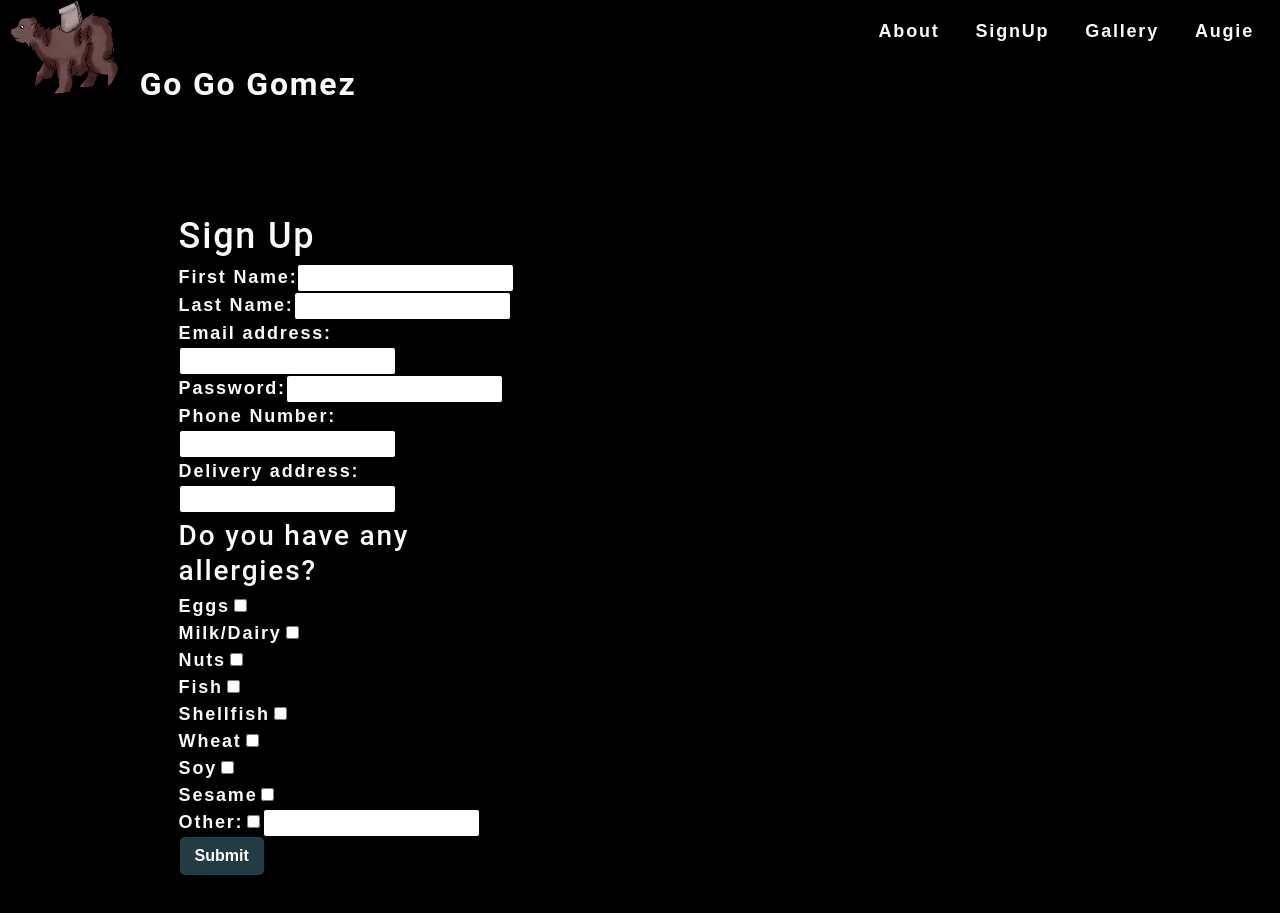
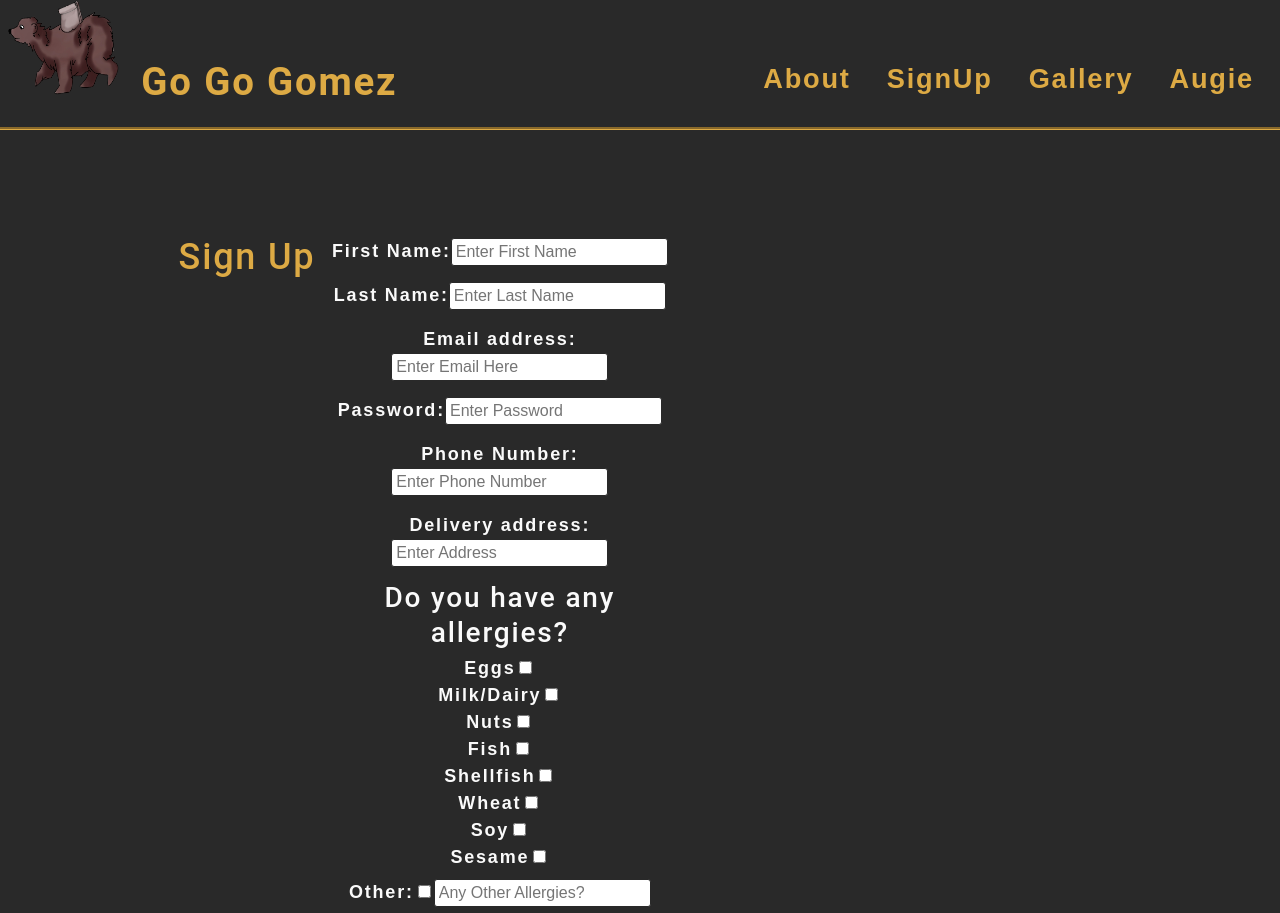
Before and after one commit to chellesjord/gogogomez, a React (Create React App) app in the folder client/: page /#/SignUp in a window 1280 px wide. Shown: the top 913 px of the page. Built offline with nearby package versions, Linux system fonts and the light colour scheme.

Commit message:
ANTD icons added to footer, no snapchat icon. header adjusted. signup page styled. Gallery NOT WORKING in this branch

```diff
--- a/client/package.json
+++ b/client/package.json
@@ -4,6 +4,7 @@
   "proxy": "http://localhost:3000",
   "private": true,
   "dependencies": {
+    "@ant-design/icons": "^4.7.0",
     "@apollo/client": "^3.5.10",
     "@testing-library/jest-dom": "^5.16.4",
     "@testing-library/react": "^12.1.4",
--- a/client/src/components/Footer/index.js
+++ b/client/src/components/Footer/index.js
@@ -1,13 +1,15 @@
 import React from 'react';
+import { FacebookOutlined, InstagramOutlined } from '@ant-design/icons';
+
 
 const Footer = () => {
     return (
         <footer className="w-100 mt-auto bg-secondary p-4">
             <div className="container">
                 <p>CALL NOW at (210) 685-1356 </p>
-                <a href='https://www.facebook.com/gogogomezlunchbox'>Facebook</a>
-                <a href='https://www.instagram.com/gogo_gomez_lunchbox/'>Instagram</a>
-                <a href='https://www.snapchat.com/add/gogo-lunchbox'>Snap Chat</a>
+                <a href='https://www.facebook.com/gogogomezlunchbox'><FacebookOutlined className='Facebook' /></a>
+                <a href='https://www.instagram.com/gogo_gomez_lunchbox/'><InstagramOutlined className='Insta' /></a>
+                <a href='https://www.snapchat.com/add/gogo-lunchbox'>SnapChat</a>
             </div>
         </footer>
     );
--- a/client/src/components/Nav/index.js
+++ b/client/src/components/Nav/index.js
@@ -8,10 +8,10 @@ function Nav() {
         <header className="flex-row px-1">
             <h2>
                 <img src={Logo} class="logo-image" />
-                <Link to="/"> Go Go Gomez
+                <Link className='Title' to="/"> Go Go Gomez
                 </Link>
             </h2>
-            <nav>
+            <nav className='nav-links'>
         <ul className="flex-row">
           <li className="mx-2">
             <Link to="/about">About</Link>
--- a/client/src/components/SignUp/index.js
+++ b/client/src/components/SignUp/index.js
@@ -92,32 +92,32 @@ function SignUpForm() {
     }
 
     return (
-        <section>
-            <h1>Sign Up</h1>
+        <section className='signup'>
+            <h1 className='signup-title'>Sign Up</h1>
             <form id="sign-up-form" onSubmit={handleFormSubmit} method="POST">
-                <div>
+                <div className='px-1 py-1'>
                     <label htmlFor="name">First Name:</label>
-                    <input type="text" name="firstName" value={formState.firstName} onChange={handleChange} />
+                    <input type="text" name="firstName" placeholder='Enter First Name' value={formState.firstName} onChange={handleChange} />
                 </div>
-                <div>
+                <div className='px-1 py-1'>
                     <label htmlFor="name">Last Name:</label>
-                    <input type="text" name="lastName" value={formState.lastName} onChange={handleChange} />
+                    <input type="text" name="lastName" placeholder='Enter Last Name' value={formState.lastName} onChange={handleChange} />
                 </div>
-                <div>
+                <div className='px-1 py-1'>
                     <label htmlFor="email">Email address:</label>
-                    <input type="email" value={formState.email} name="email" onChange={handleChange} />
+                    <input type="email" placeholder='Enter Email Here' value={formState.email} name="email" onChange={handleChange} />
                 </div>
-                <div>
+                <div className='px-1 py-1'>
                     <label htmlFor="password">Password:</label>
-                    <input type="password" name="password" value={formState.password} onChange={handleChange} />
+                    <input type="password" name="password" placeholder='Enter Password' value={formState.password} onChange={handleChange} />
                 </div>
-                <div>
+                <div className='px-1 py-1'>
                     <label htmlFor="tel">Phone Number:</label>
-                    <input type="tel"  value={formState.phoneNumber} name="phoneNumber"  onChange={handleChange} />
+                    <input type="tel"  value={formState.phoneNumber} name="phoneNumber" placeholder='Enter Phone Number'  onChange={handleChange} />
                 </div>
-                <div>
+                <div className='px-1 py-1'>
                     <label htmlFor="text">Delivery address:</label>
-                    <input type="text"  value={formState.address} name="address" onChange={handleChange} />
+                    <input type="text" placeholder='Enter Address'  value={formState.address} name="address" onChange={handleChange} />
                 </div>
                 <h3 class="text-tertiary">Do you have any allergies?</h3>
                 <div>
@@ -152,17 +152,17 @@ function SignUpForm() {
                     <label htmlFor="sesame">Sesame</label>
                     <input type="checkbox" name="sesame" />
                 </div>
-                <div>
+                <div className='px-1 py-1'>
                     <label htmlFor="text">Other:</label>
                     <input type="checkbox" name="sesame" />
-                    <input type="text" name="firstName"/>
+                    <input type="text" name="firstName" placeholder='Any Other Allergies?'/>
                 </div>
                 {isError && (
                     <div>
                         <p className="error-text">Error</p>
                     </div>
                 )}
-                <button type="submit">Submit</button>
+                <button className='button-big' type="submit">Submit</button>
             </form>
             {error && <div>Sign up failed ):</div>}
         </section>
--- a/client/src/index.css
+++ b/client/src/index.css
@@ -9,7 +9,7 @@ main {
   --secondary: #F19953;
   --tertiary: #754043;
   --light: #fafafa;
-  --dark: #000000;
+  --dark: #292929;
   --darker: #111111;
   --error: rgb(228, 46, 1);
   --spacing-one: calc(1rem * 0.5);
@@ -103,6 +103,8 @@ header {
   position: -webkit-sticky;
   position: sticky;
   top: 0;
+  border-bottom-style: groove;
+  border-bottom-color: #DDAA44;
   /* background-image: url("../src/assets/cover/coverImage.jpg"); */
   background-size: cover;
   background-position: center;
@@ -112,7 +114,7 @@ header {
 }
 
 header a {
-  color: var(--light);
+  color: #DDAA44;
 }
 
 button {
@@ -148,6 +150,19 @@ form {
   width: 40%;
 }
 
+.signup{
+  text-align: center;
+  display: flex;
+  /* justify-content: center; */
+}
+.signup-title{
+  color: #DDAA44;
+}
+#sign-up-form{
+  justify-content: center;
+
+}
+
 input {
   font-size: 1rem;
   padding: 0.25rem;
@@ -180,6 +195,12 @@ nav  li {
   border-radius: 20%;
   overflow: hidden;
   margin-top: -6px;
+}
+
+.Title{
+  color: #DDAA44;
+  text-decoration: none;
+  font-size: 2.4rem;
 }
 
 textarea {
@@ -299,7 +320,7 @@ textarea {
 }
 
 button {
-	background: var(--primary);
+	background: #DDAA44;
 	border: 0;
 	border-radius: 5px;
 	color: #fff;
@@ -337,3 +358,26 @@ a {
   background-position: 80%;
   z-index: 9999;
 }
+
+.button-big {
+  padding: .9rem 2.3rem;
+  font-size: 1.2rem;
+}
+
+.button-rouded {
+  border-radius: 5rem;
+}
+
+.nav-links{
+  font-size: 1.7rem;
+  padding-top: 2rem;
+  color: #DDAA44;
+}
+
+.Facebook{
+  font-size: xx-large;
+}
+
+.Insta{
+  font-size: xx-large;
+}
```
Also changed, not shown: 2 other files (tests, documents, lock files or other folders).
